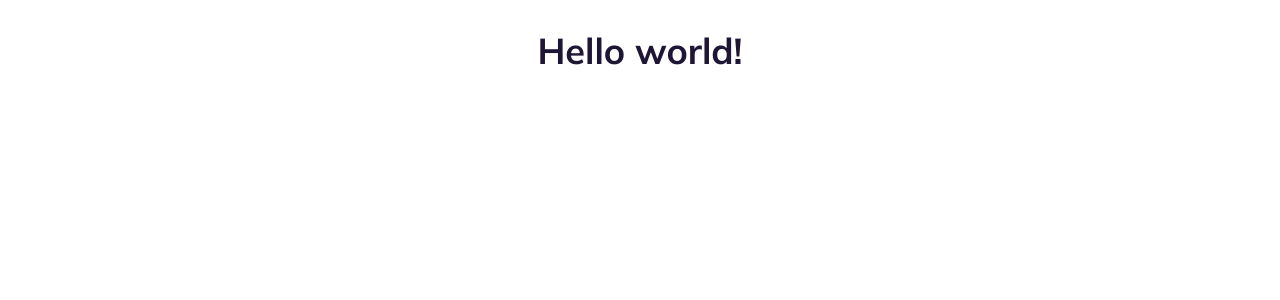
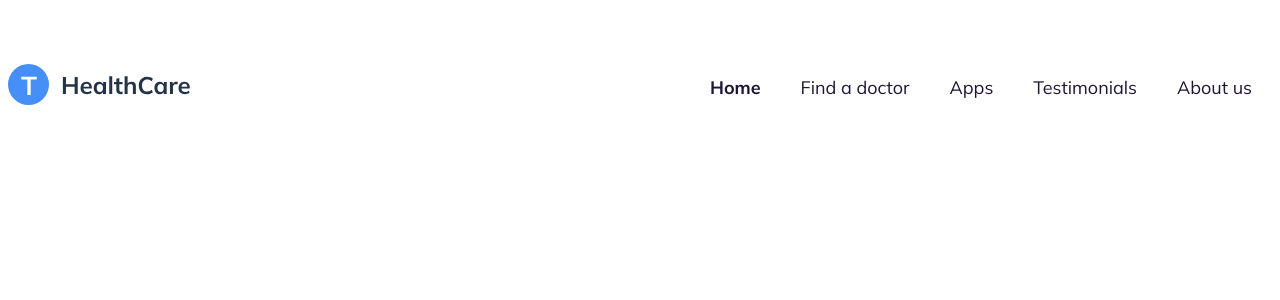
Before and after one commit to kiryushaz/effective_web, a React (Vite) app: page / in a window 1280 px wide. Shown: the top 300 px of the page. Built offline with nearby package versions, Linux system fonts and the light colour scheme.

Commit message:
добавлены логотип, навигация по разделам

```diff
--- a/src/App.tsx
+++ b/src/App.tsx
@@ -1,7 +1,9 @@
+import Header from "./components/Header/Header"
+
 function App() {
   return (
     <>
-      <h1>Hello world!</h1>
+      <Header />
     </>
   )
 }
--- /dev/null
+++ b/src/components/Header/Header.module.css
@@ -0,0 +1,19 @@
+.HCHeader {
+    display: flex;
+    align-items: center;
+    justify-content: space-between;
+    margin-top: 56px;
+}
+
+.HCHeaderNav ul {
+    list-style: none;
+    display: flex;
+}
+
+.HCHeaderNav li {
+    margin: 0 20px;
+}
+
+.HCSelectedLink {
+    font-weight: bold;
+}
--- /dev/null
+++ b/src/components/Header/Header.tsx
@@ -0,0 +1,25 @@
+import logo from '../../assets/logo.svg'
+import styles from './Header.module.css'
+
+function Header() {
+  return (
+    <>
+      <header className={styles.HCHeader}>
+        <div className="HCHeaderLogo">
+          <img src={logo} alt="logo"/>
+        </div>
+        <nav className={styles.HCHeaderNav}>
+          <ul>
+            <li className={styles.HCSelectedLink}><a href="">Home</a></li>
+            <li><a href="">Find a doctor</a></li>
+            <li><a href="">Apps</a></li>
+            <li><a href="">Testimonials</a></li>
+            <li><a href="">About us</a></li>
+          </ul>
+        </nav>
+      </header>
+    </>
+  )
+}
+
+export default Header
```
Also changed, not shown: src/assets/logo.svg (added).
